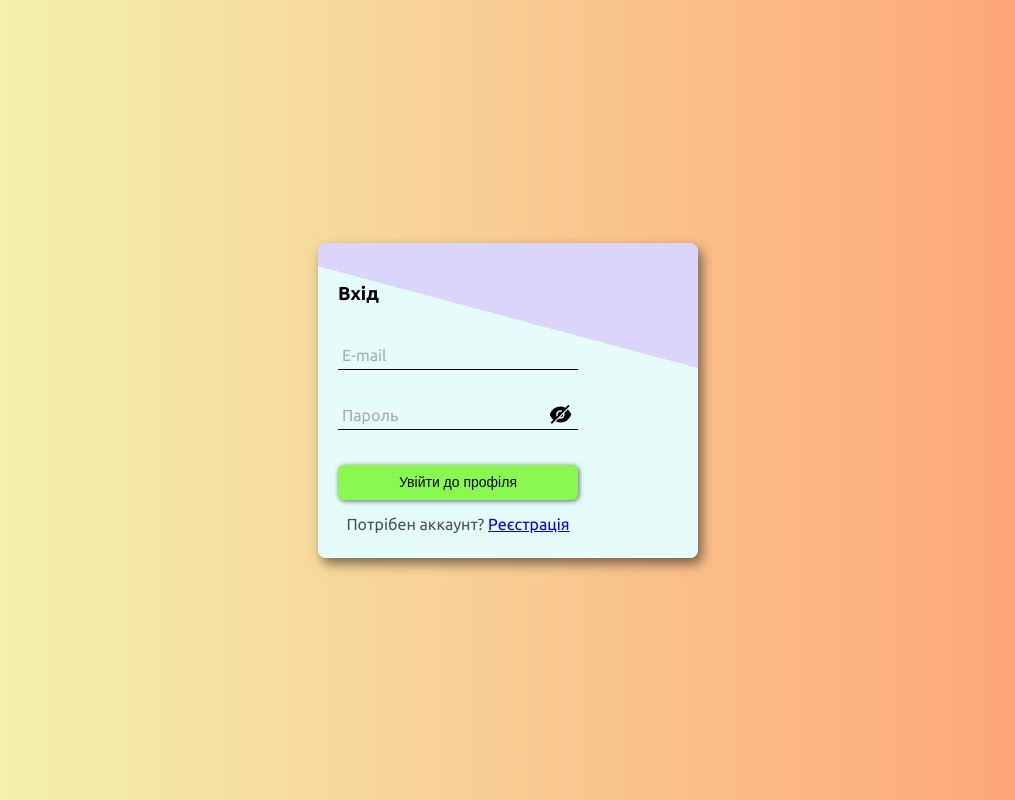
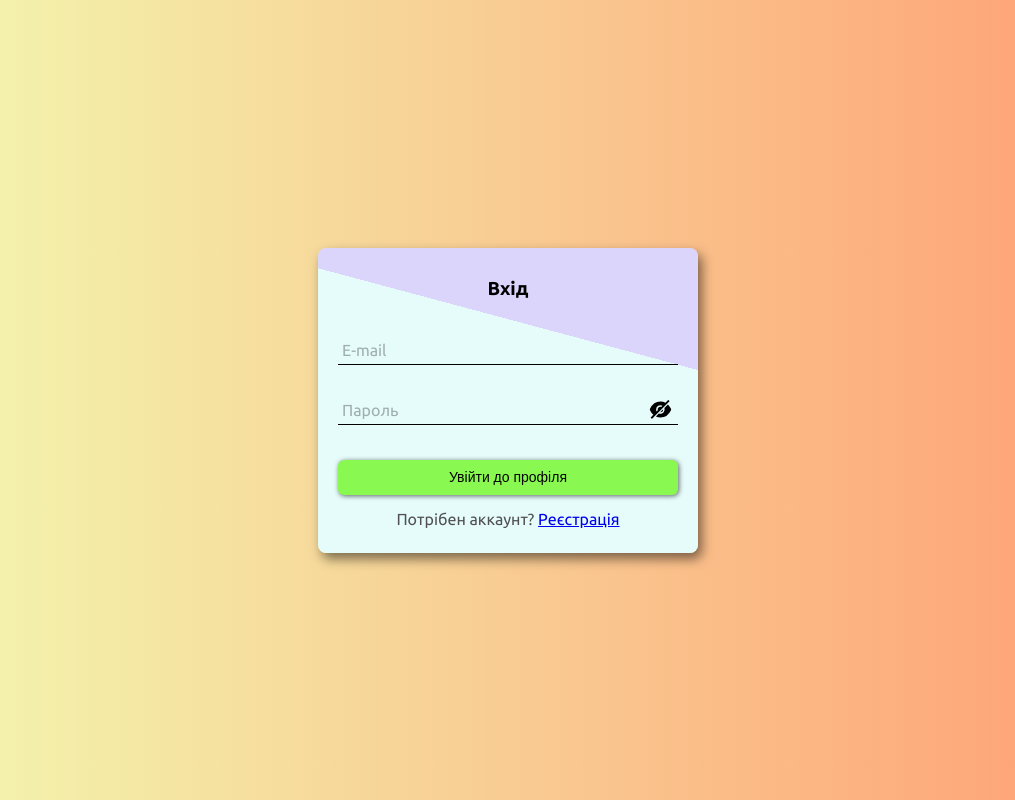
Before and after one commit to 17eugene/final-project, a React (Create React App) app in the folder client/: page /signin in a window 1280 px wide. Shown: the whole page, without its empty margins (132-1147 px from the left). Built offline with nearby package versions, Linux system fonts and the light colour scheme.

Commit message:
fix form styles

```diff
--- a/client/src/components/Form/Form.tsx
+++ b/client/src/components/Form/Form.tsx
@@ -12,7 +12,13 @@ const Form = ({ children, onSubmit, variant }: IFormProps) => {
   return (
     <form
       onSubmit={onSubmit}
-      className={variant === "add" ? "form form__add" : "form form__update"}
+      className={
+        variant === "add"
+          ? "form form__add"
+          : variant === "upd"
+          ? "form form__update"
+          : "form"
+      }
     >
       {children}
     </form>
--- a/client/src/components/FormLogin/FormLogin.tsx
+++ b/client/src/components/FormLogin/FormLogin.tsx
@@ -45,7 +45,7 @@ const FormLogin = ({ togglePasswordVisibility, visible }: IFormLoginProps) => {
       className={pathname.includes("signup") ? "auth-form" : "auth-form login"}
     >
       <Form onSubmit={loginFormik.handleSubmit}>
-        <h3 className="modal__title">{t("authForm.loginTitle")}</h3>
+        <h3 className="form__title">{t("authForm.loginTitle")}</h3>
 
         <div className="auth-form__input-item">
           <FormInput
--- a/client/src/components/FormRegistration/FormRegistration.tsx
+++ b/client/src/components/FormRegistration/FormRegistration.tsx
@@ -47,7 +47,7 @@ const FormRegistration = ({
   return (
     <div className="auth-form">
       <Form onSubmit={registerFormik.handleSubmit}>
-        <h3 className="modal__title">{t("authForm.registrationTitle")}</h3>
+        <h3 className="form__title">{t("authForm.registrationTitle")}</h3>
         <div className="auth-form__input-item">
           <FormInput
             name="name"
--- a/client/src/styles/FormRegistration/FormRegistration.scss
+++ b/client/src/styles/FormRegistration/FormRegistration.scss
@@ -58,6 +58,10 @@
   }
 }
 
+.form__title {
+  text-align: center;
+}
+
 .form-link {
   text-align: center;
   margin-top: 15px;
```
